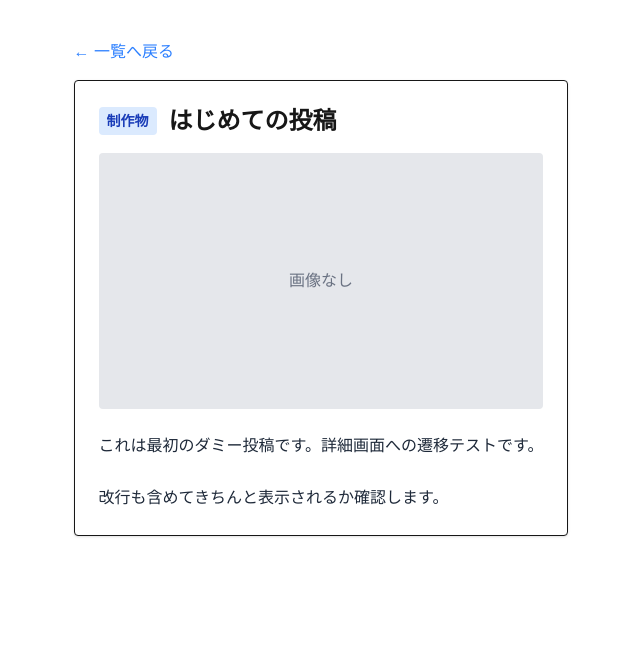
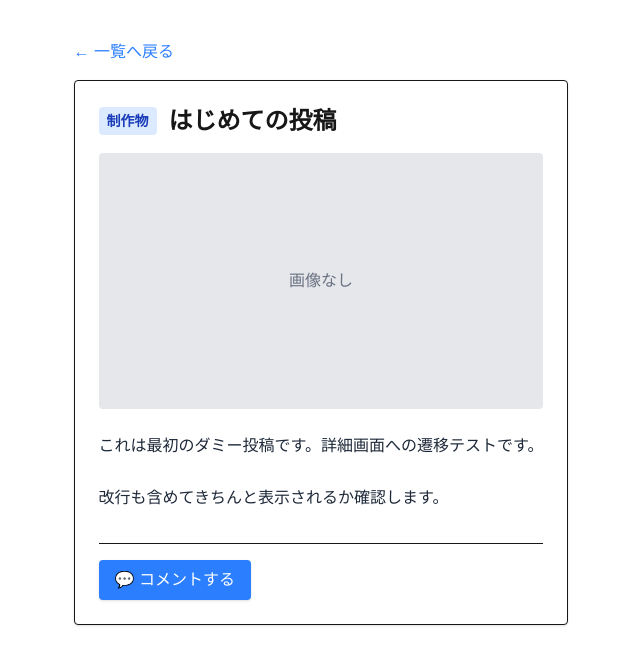
Before and after one commit to 2026PBL1-A/2026PBL1-A-2026PBL1_A_front, a Next.js app: page /post/1 in a window 1280 px wide. Shown: the top 664 px of the page, without its empty margins (319-959 px from the left). Built offline with nearby package versions, Linux system fonts and the light colour scheme.

Commit message:
コメントボタンを投稿詳細画面に移動

```diff
--- /dev/null
+++ b/app/components/CommentSection.tsx
@@ -0,0 +1,37 @@
+"use client";
+import { useState } from "react";
+
+export default function CommentSection({ postType }: { postType: "creation" | "question" }) {
+  const [showComment, setShowComment] = useState(false);
+  const [comment, setComment] = useState("");
+
+  // 属性が質問の場合は「回答」、それ以外は「コメント」
+  const label = postType === "question" ? "回答" : "コメント";
+
+  return (
+    <div className="mt-8 border-t pt-4">
+      <button
+        onClick={() => setShowComment(!showComment)}
+        className="bg-blue-500 text-white px-4 py-2 rounded shadow hover:bg-blue-600 transition"
+      >
+        💬 {label}する
+      </button>
+
+      {/* 入力欄（条件付き表示） */}
+      {showComment && (
+        <div className="mt-4 bg-gray-50 p-4 rounded border">
+          <input
+            type="text"
+            placeholder={`${label}を書く`}
+            value={comment}
+            onChange={(e) => setComment(e.target.value)}
+            className="border p-2 w-full mb-3 rounded focus:outline-none focus:ring-2 focus:ring-blue-300"
+          />
+          <button className="bg-blue-500 text-white px-4 py-2 rounded hover:bg-blue-600 transition">
+            送信
+          </button>
+        </div>
+      )}
+    </div>
+  );
+}
--- a/app/itiran/page.tsx
+++ b/app/itiran/page.tsx
@@ -1,13 +1,8 @@
-"use client";
-import { useState } from "react";
 import Menu from "@/app/components/aikon";
 import Link from "next/link";
 import { dummyPosts } from "@/app/data/dummyPosts";
 
 export default function Page() {
-  const [showComment, setShowComment] = useState(false);
-  const [comment, setComment] = useState("");
-
   return (
     <div>
       <Menu />
--- a/app/post/[id]/page.tsx
+++ b/app/post/[id]/page.tsx
@@ -1,6 +1,7 @@
 import { dummyPosts } from "@/app/data/dummyPosts";
 import Link from "next/link";
 import { notFound } from "next/navigation";
+import CommentSection from "@/app/components/CommentSection";
 
 export default async function PostDetailPage({
   params,
@@ -41,6 +42,9 @@ export default async function PostDetailPage({
         <p className="whitespace-pre-wrap text-gray-800 leading-relaxed">
           {post.content}
         </p>
+
+        {/* コメント・回答エリア */}
+        <CommentSection postType={post.type} />
       </div>
     </div>
   );
```
